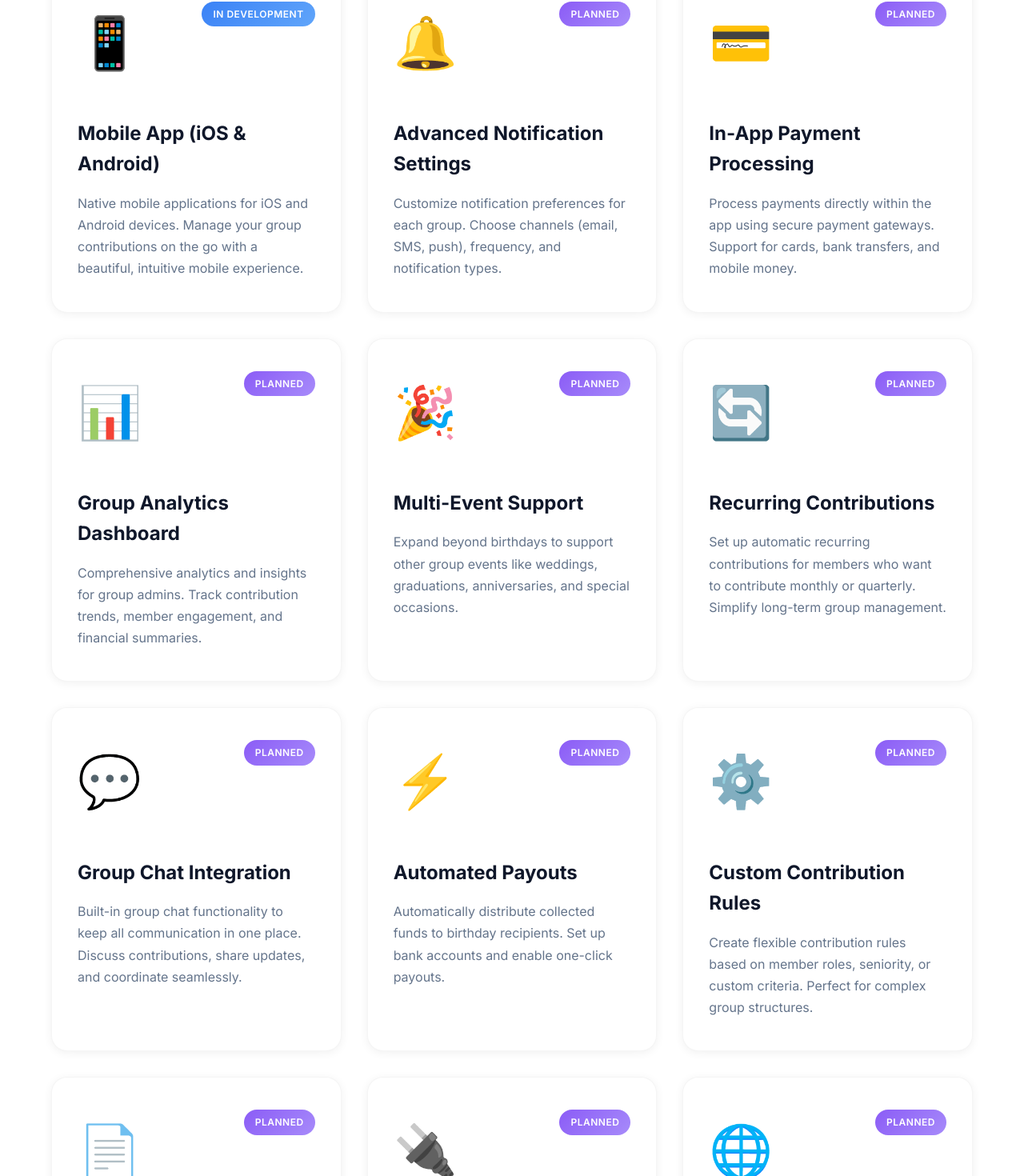
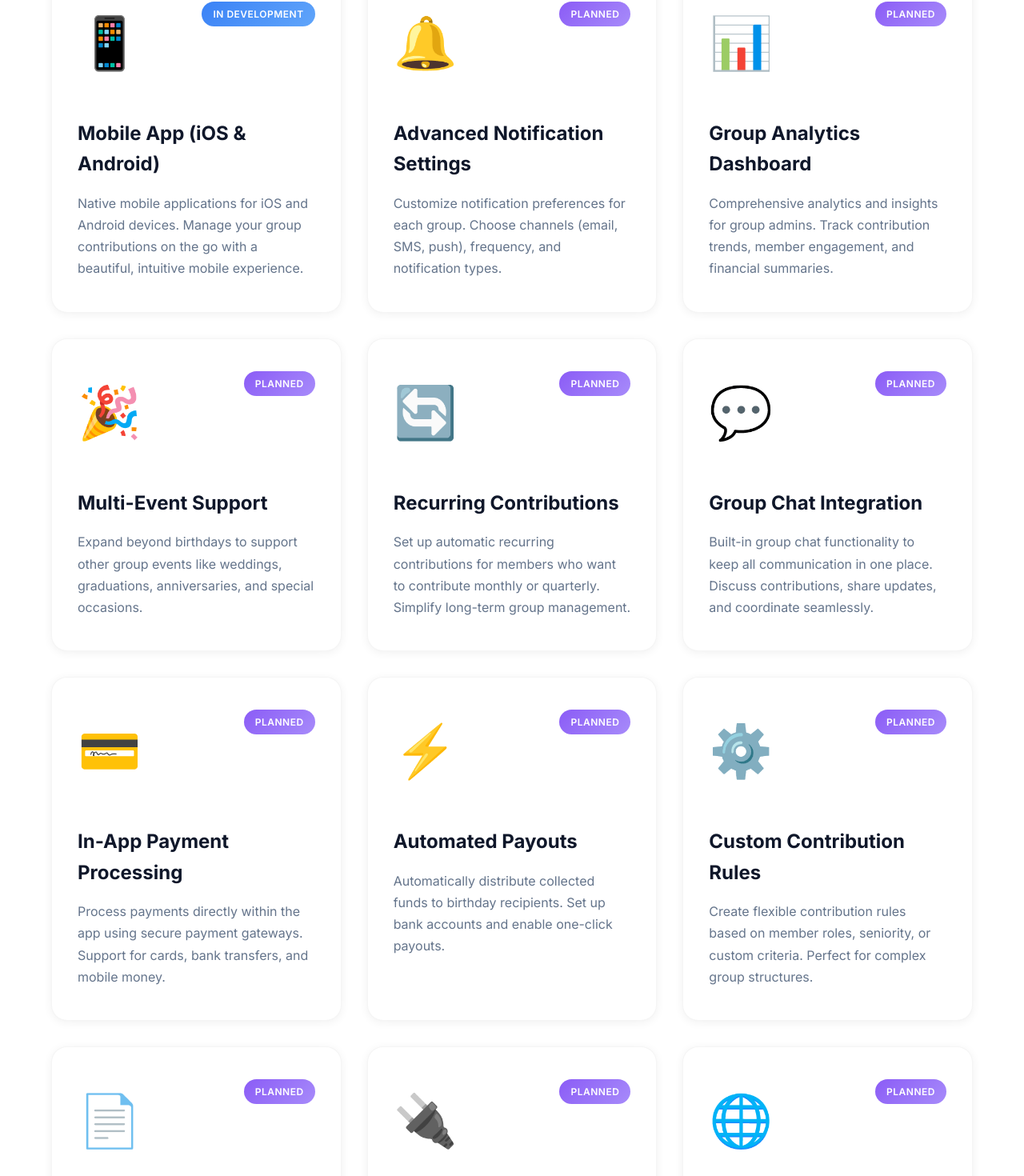
Before and after one commit to chinazaaa/groupfund-website, a React (Vite) app: page /coming-soon-features in a window 1280 px wide. Shown: the part 838-2308 px from the top of the page at 80% size. Built offline with nearby package versions, Linux system fonts and the light colour scheme; no server answers.

Commit message:
Update ComingSoonFeaturesPage.jsx

```diff
--- a/src/pages/ComingSoonFeaturesPage.jsx
+++ b/src/pages/ComingSoonFeaturesPage.jsx
@@ -16,13 +16,6 @@ export default function ComingSoonFeaturesPage() {
       title: "Advanced Notification Settings",
       description: "Customize notification preferences for each group. Choose channels (email, SMS, push), frequency, and notification types.",
       icon: "🔔",
-      status: "Planned",
-      statusColor: "purple"
-    },
-    {
-      title: "In-App Payment Processing",
-      description: "Process payments directly within the app using secure payment gateways. Support for cards, bank transfers, and mobile money.",
-      icon: "💳",
       status: "Planned",
       statusColor: "purple"
     },
@@ -51,6 +44,13 @@ export default function ComingSoonFeaturesPage() {
       title: "Group Chat Integration",
       description: "Built-in group chat functionality to keep all communication in one place. Discuss contributions, share updates, and coordinate seamlessly.",
       icon: "💬",
+      status: "Planned",
+      statusColor: "purple"
+    },
+     {
+      title: "In-App Payment Processing",
+      description: "Process payments directly within the app using secure payment gateways. Support for cards, bank transfers, and mobile money.",
+      icon: "💳",
       status: "Planned",
       statusColor: "purple"
     },
```
